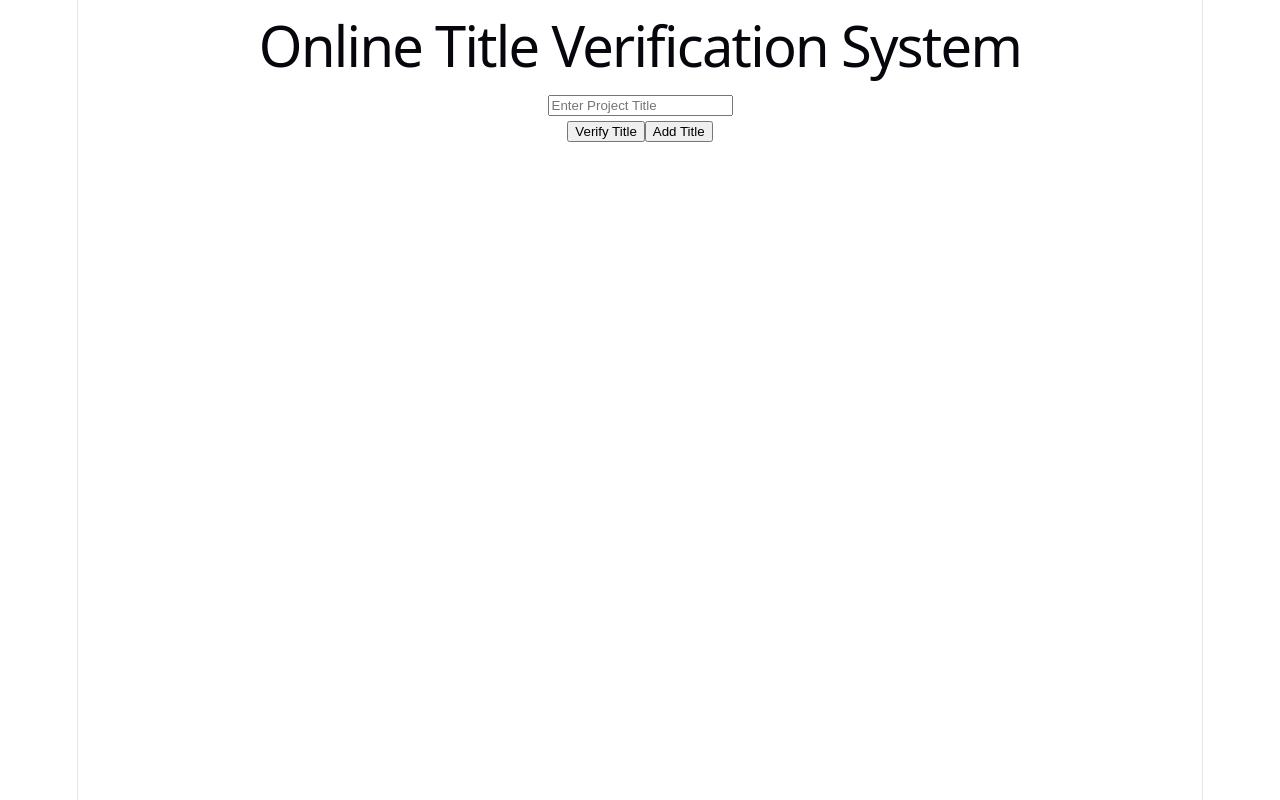
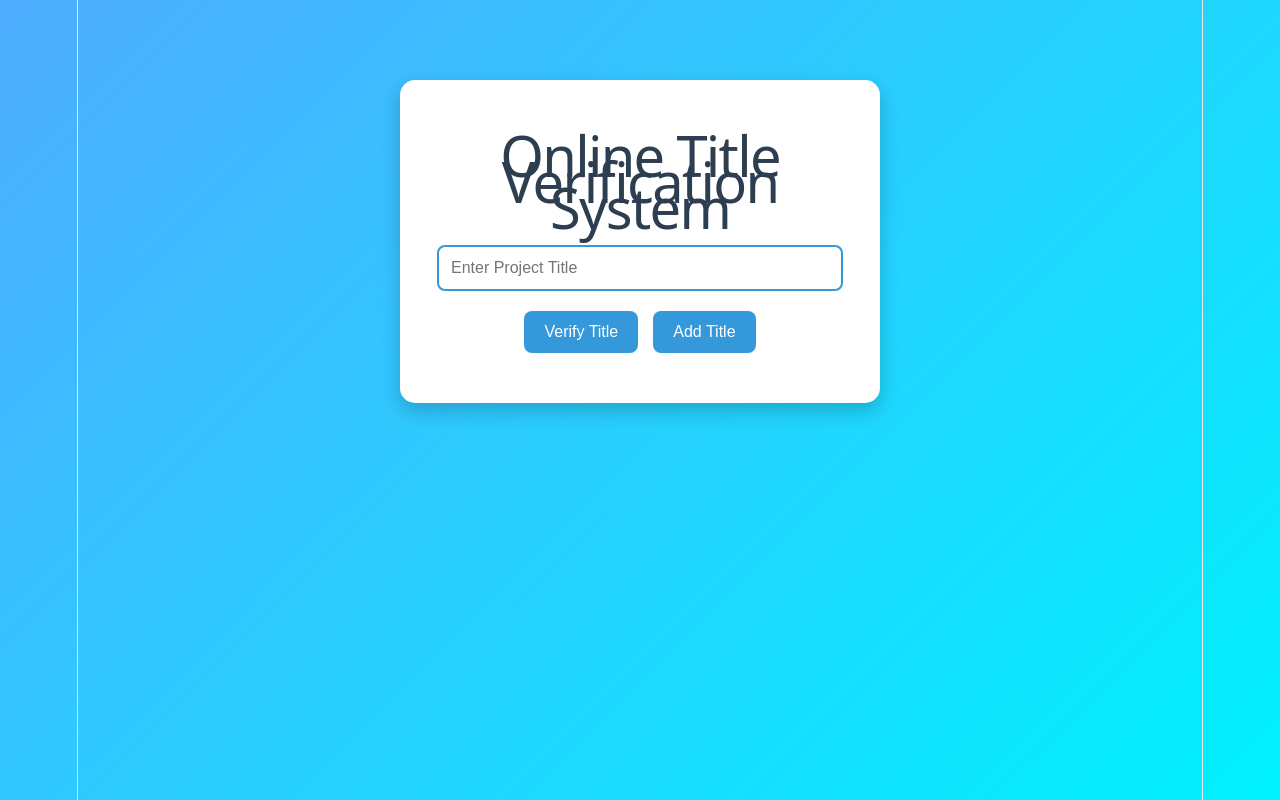
Before and after one commit to Prakalya-0912/Online-title-verification-system--frontend, a React (Vite) app: page / in a window 1280 px wide. Built offline with nearby package versions, Linux system fonts and the light colour scheme.

Commit message:
Add project CSS

```diff
--- a/src/App.css
+++ b/src/App.css
@@ -1,184 +1,62 @@
-.counter {
-  font-size: 16px;
-  padding: 5px 10px;
-  border-radius: 5px;
-  color: var(--accent);
-  background: var(--accent-bg);
-  border: 2px solid transparent;
-  transition: border-color 0.3s;
-  margin-bottom: 24px;
-
-  &:hover {
-    border-color: var(--accent-border);
-  }
-  &:focus-visible {
-    outline: 2px solid var(--accent);
-    outline-offset: 2px;
-  }
+body {
+  margin: 0;
+  padding: 0;
+  background: linear-gradient(135deg, #4facfe, #00f2fe);
+  font-family: Arial, Helvetica, sans-serif;
 }
 
-.hero {
-  position: relative;
-
-  .base,
-  .framework,
-  .vite {
-    inset-inline: 0;
-    margin: 0 auto;
-  }
-
-  .base {
-    width: 170px;
-    position: relative;
-    z-index: 0;
-  }
-
-  .framework,
-  .vite {
-    position: absolute;
-  }
-
-  .framework {
-    z-index: 1;
-    top: 34px;
-    height: 28px;
-    transform: perspective(2000px) rotateZ(300deg) rotateX(44deg) rotateY(39deg)
-      scale(1.4);
-  }
-
-  .vite {
-    z-index: 0;
-    top: 107px;
-    height: 26px;
-    width: auto;
-    transform: perspective(2000px) rotateZ(300deg) rotateX(40deg) rotateY(39deg)
-      scale(0.8);
-  }
+.container {
+  width: 420px;
+  margin: 80px auto;
+  padding: 30px;
+  background: #ffffff;
+  border-radius: 15px;
+  box-shadow: 0 8px 20px rgba(0, 0, 0, 0.2);
+  text-align: center;
 }
 
-#center {
-  display: flex;
-  flex-direction: column;
-  gap: 25px;
-  place-content: center;
-  place-items: center;
-  flex-grow: 1;
-
-  @media (max-width: 1024px) {
-    padding: 32px 20px 24px;
-    gap: 18px;
-  }
+h1 {
+  color: #2c3e50;
+  margin-bottom: 25px;
 }
 
-#next-steps {
-  display: flex;
-  border-top: 1px solid var(--border);
-  text-align: left;
-
-  & > div {
-    flex: 1 1 0;
-    padding: 32px;
-    @media (max-width: 1024px) {
-      padding: 24px 20px;
-    }
-  }
-
-  .icon {
-    margin-bottom: 16px;
-    width: 22px;
-    height: 22px;
-  }
-
-  @media (max-width: 1024px) {
-    flex-direction: column;
-    text-align: center;
-  }
+input {
+  width: 90%;
+  padding: 12px;
+  font-size: 16px;
+  border: 2px solid #3498db;
+  border-radius: 8px;
+  outline: none;
+  margin-bottom: 20px;
 }
 
-#docs {
-  border-right: 1px solid var(--border);
-
-  @media (max-width: 1024px) {
-    border-right: none;
-    border-bottom: 1px solid var(--border);
-  }
+input:focus {
+  border-color: #2ecc71;
 }
 
-#next-steps ul {
-  list-style: none;
-  padding: 0;
+.buttons {
   display: flex;
-  gap: 8px;
-  margin: 32px 0 0;
-
-  .logo {
-    height: 18px;
-  }
-
-  a {
-    color: var(--text-h);
-    font-size: 16px;
-    border-radius: 6px;
-    background: var(--social-bg);
-    display: flex;
-    padding: 6px 12px;
-    align-items: center;
-    gap: 8px;
-    text-decoration: none;
-    transition: box-shadow 0.3s;
-
-    &:hover {
-      box-shadow: var(--shadow);
-    }
-    .button-icon {
-      height: 18px;
-      width: 18px;
-    }
-  }
-
-  @media (max-width: 1024px) {
-    margin-top: 20px;
-    flex-wrap: wrap;
-    justify-content: center;
-
-    li {
-      flex: 1 1 calc(50% - 8px);
-    }
-
-    a {
-      width: 100%;
-      justify-content: center;
-      box-sizing: border-box;
-    }
-  }
+  justify-content: center;
+  gap: 15px;
+  margin-bottom: 20px;
 }
 
-#spacer {
-  height: 88px;
-  border-top: 1px solid var(--border);
-  @media (max-width: 1024px) {
-    height: 48px;
-  }
+button {
+  padding: 12px 20px;
+  border: none;
+  border-radius: 8px;
+  background-color: #3498db;
+  color: white;
+  font-size: 16px;
+  cursor: pointer;
+  transition: 0.3s;
 }
 
-.ticks {
-  position: relative;
-  width: 100%;
+button:hover {
+  background-color: #2980b9;
+}
 
-  &::before,
-  &::after {
-    content: '';
-    position: absolute;
-    top: -4.5px;
-    border: 5px solid transparent;
-  }
-
-  &::before {
-    left: 0;
-    border-left-color: var(--border);
-  }
-  &::after {
-    right: 0;
-    border-right-color: var(--border);
-  }
+h2 {
+  color: #27ae60;
+  margin-top: 20px;
 }
```
